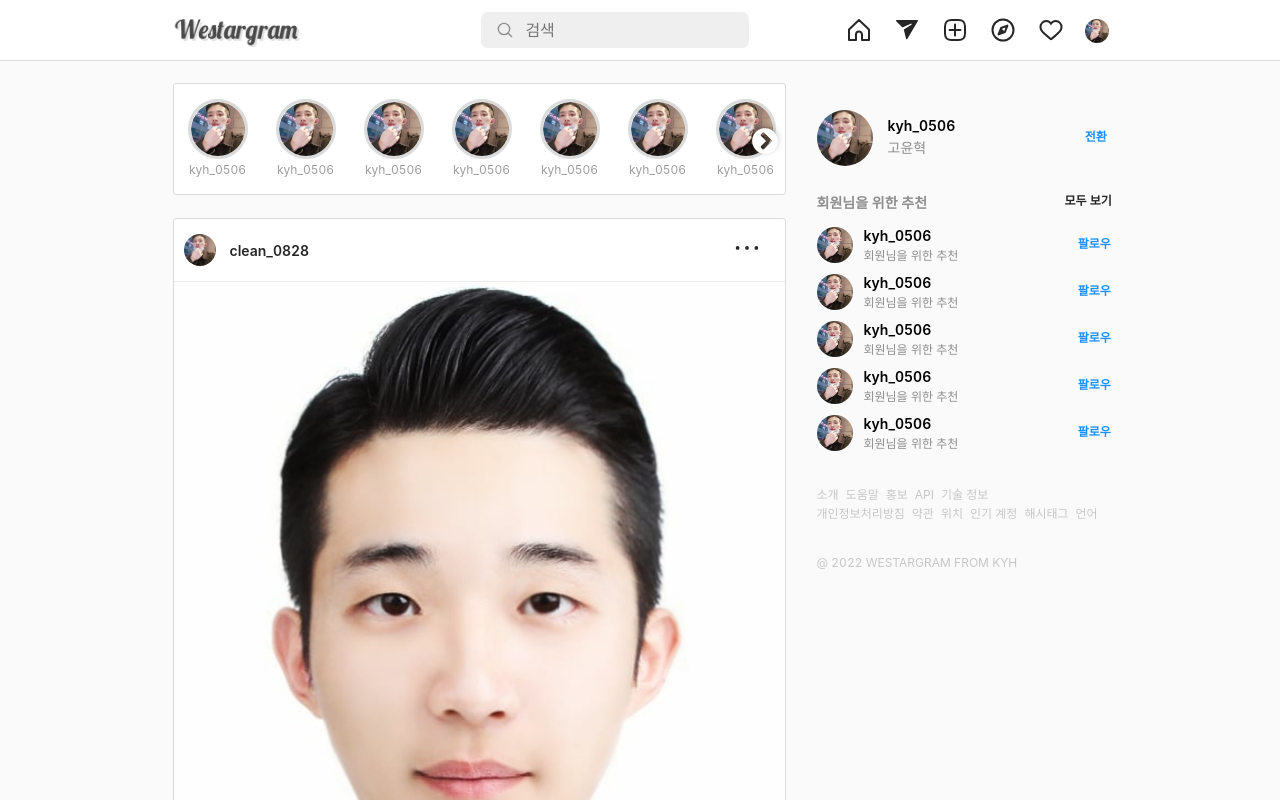
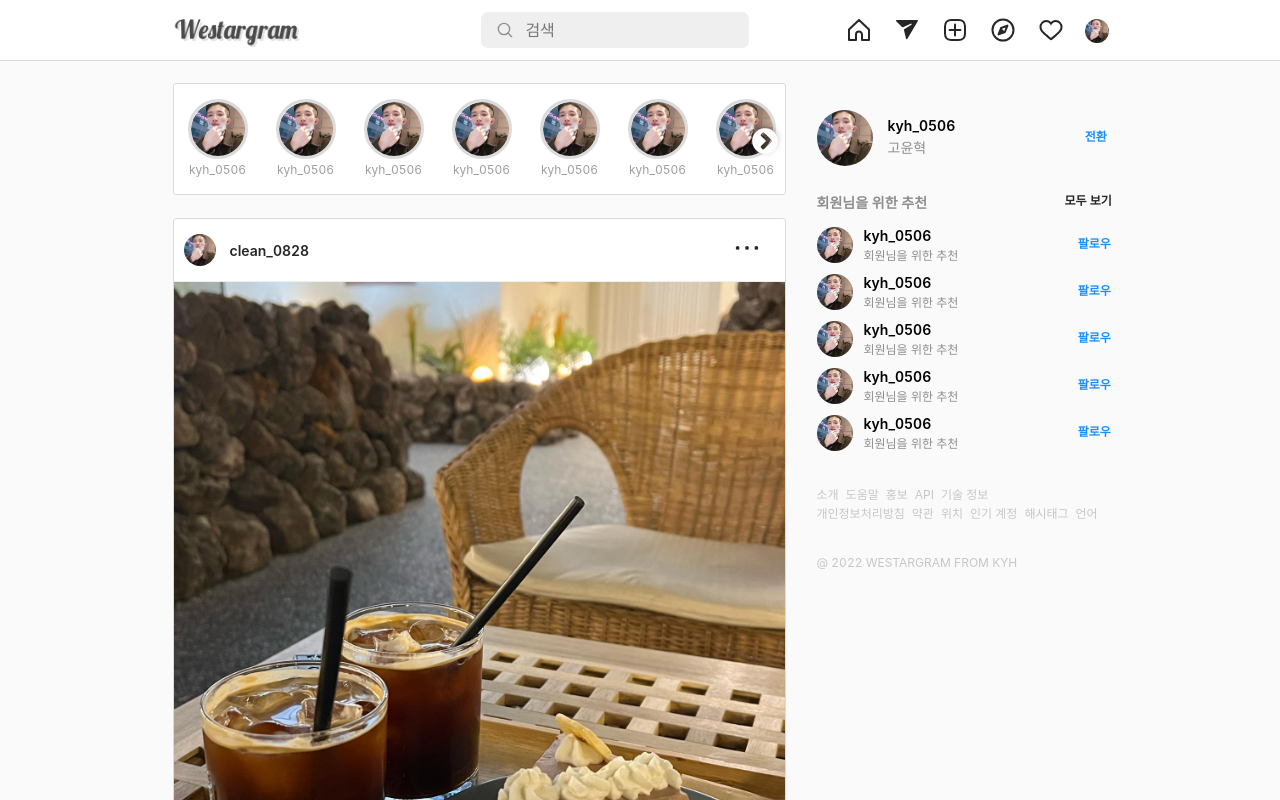
Before and after one commit to KYH9800/Westargram, a Next.js app in the folder prepare/front/: page / in a window 1280 px wide. Shown: the top 800 px of the page. Built offline with nearby package versions, Linux system fonts and the light colour scheme.

Commit message:
change a picture

```diff
--- a/prepare/front/components/PostCardEntry.js
+++ b/prepare/front/components/PostCardEntry.js
@@ -40,7 +40,7 @@ const PostCardEntry = () => {
         </div>
 
         <div id="post-img-wrapper">
-          <img className="post-img" src="/images/my-picture.png" alt="게시글 이미지" />
+          <img className="post-img" src="/images/커피.png" alt="게시글 이미지" />
         </div>
 
         <div id="icon-wrapper">
```
Also changed, not shown: prepare/front/public/images/김세정.png (added), prepare/front/public/images/커피.png (added).
